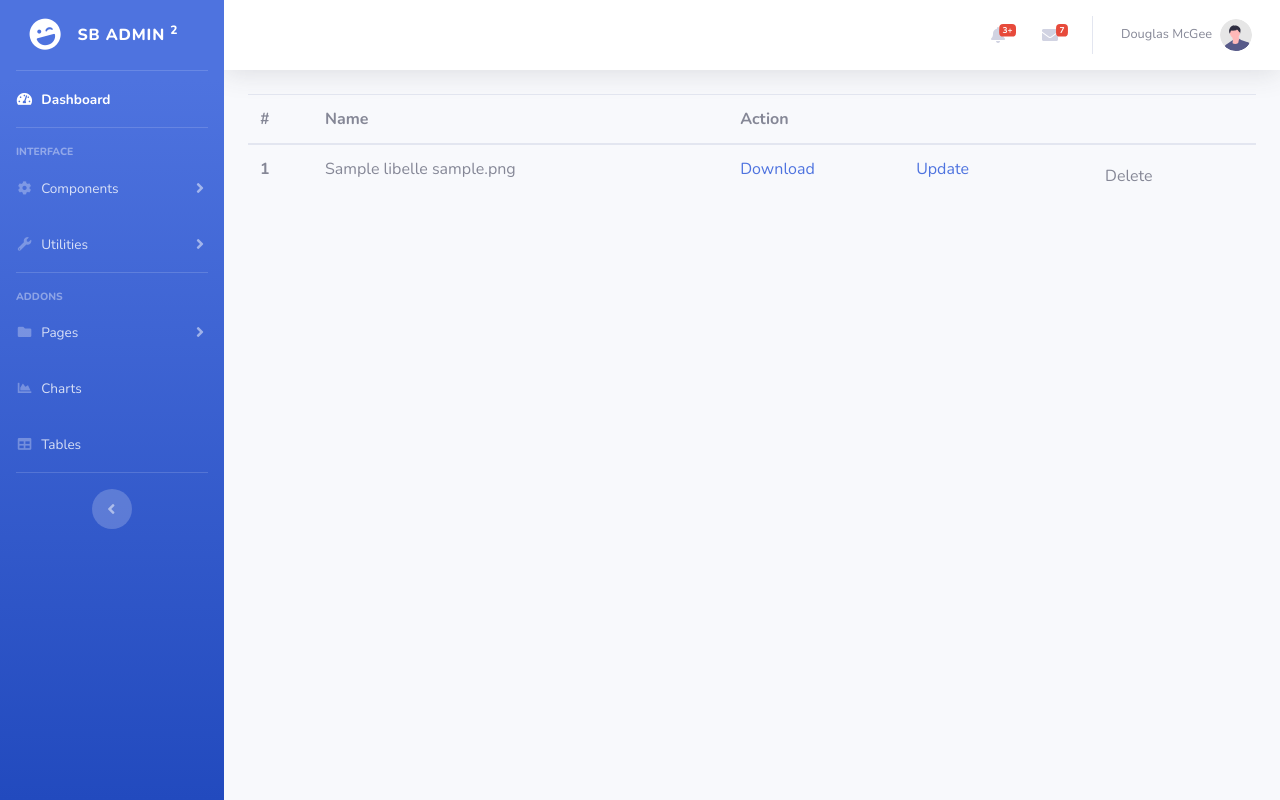
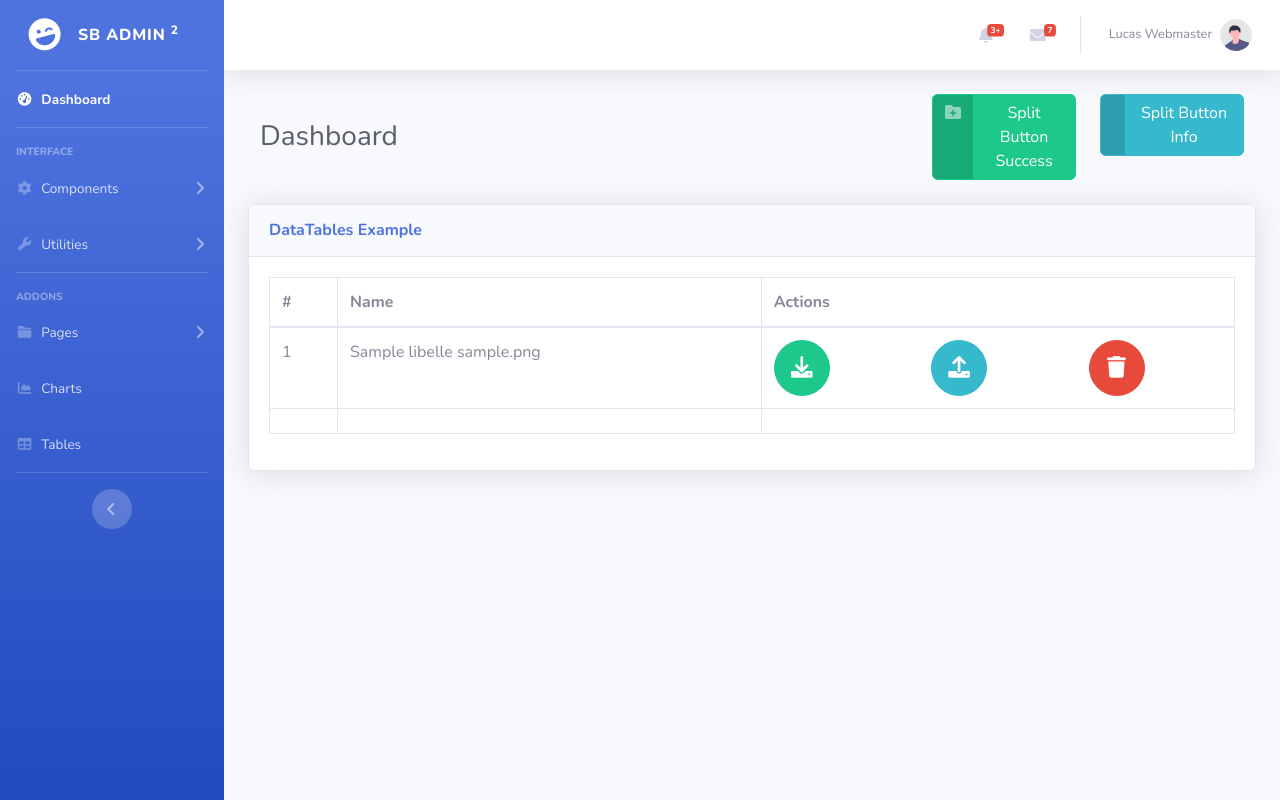
Before and after one commit to LucasEsti/projet-upload, a Symfony app: template templates/main/index.html.twig in a window 1280 px wide. Run offline with Twig, Linux system fonts and the light colour scheme; the template is opened without the code that fills it: most values are stand-ins (such as "Sample title", 1, 10 or a date in 2020); some libraries are stand-ins or nearby versions.

Commit message:
integration front admin

```diff
--- a/templates/base.html.twig
+++ b/templates/base.html.twig
@@ -18,7 +18,9 @@
                 rel="stylesheet">
 
             <!-- Custom styles for this template-->
+            <link rel="stylesheet" href="https://pro.fontawesome.com/releases/v6.0.0-beta1/css/all.css">
             <link href="{{ asset('startbootstrap-sb-admin-2-gh-pages/css/sb-admin-2.min.css') }}" rel="stylesheet">
+            <link href="{{ asset('startbootstrap-sb-admin-2-gh-pages/vendor/datatables/dataTables.bootstrap4.min.css') }}" rel="stylesheet">
              {#{{ encore_entry_link_tags('app') }}#}
         {% endblock %}
 
@@ -309,7 +311,7 @@
                         <li class="nav-item dropdown no-arrow">
                             <a class="nav-link dropdown-toggle" href="#" id="userDropdown" role="button"
                                 data-toggle="dropdown" aria-haspopup="true" aria-expanded="false">
-                                <span class="mr-2 d-none d-lg-inline text-gray-600 small">Douglas McGee</span>
+                                <span class="mr-2 d-none d-lg-inline text-gray-600 small">Lucas Webmaster</span>
                                 <img class="img-profile rounded-circle"
                                     src="{{ asset('startbootstrap-sb-admin-2-gh-pages/img/undraw_profile.svg') }}">
                             </a>
@@ -342,6 +344,7 @@
                 <!-- End of Topbar -->
 
                    <div class="container-fluid">
+
                        {% block body %}{% endblock %}
                    </div>
                </div>
--- a/templates/main/index.html.twig
+++ b/templates/main/index.html.twig
@@ -3,21 +3,58 @@
 {% block title %}Hello MainController!{% endblock %}
 
 {% block body %}
+    <div class="d-sm-flex align-items-center justify-content-between mb-4">
+        <div class="col-4"><h1 class="h3 mb-0 text-gray-800">Dashboard</h1></div>
+        <div class="col-4"></div>
+        <div class="col-4">
+            <div class="row">
 
-    <div class="example-wrapper">
-        <table class="table">
+
+                <div class="col-6">
+                    <a href="#" class="btn btn-success btn-icon-split">
+                        <span class="icon text-white-50">
+                            <i class="fas fa-folder-plus"></i>
+                        </span>
+                        <span class="text">Split Button Success</span>
+                    </a>
+                </div>
+                <div class="col-6">
+                    <a href="#" class="btn btn-info btn-icon-split">
+                        <span class="icon text-white-50">
+                            <i class="fas fa-file-plus"></i>
+                        </span>
+                        <span class="text">Split Button Info</span>
+                    </a>
+                </div>
+            </div>
+        </div>
+    </div>
+
+    <div class="card shadow mb-4">
+                        <div class="card-header py-3">
+                            <h6 class="m-0 font-weight-bold text-primary">DataTables Example</h6>
+                        </div>
+                        <div class="card-body">
+                            <div class="table-responsive">
+                                <table class="table table-bordered" id="dataTable" width="100%" cellspacing="0">
                                     <thead>
                                         <tr>
-                  <th scope="col">#</th>
-                  <th scope="col">Name</th>
-                  <th scope="col">Action</th>
+                                            <th>#</th>
+                                            <th>Name</th>
+                                            <th>Actions</th>
                                         </tr>
                                     </thead>
+                                    <tfoot>
+                                        <tr>
+                                            <th></th>
+                                            <th></th>
+                                            <th>{{ knp_pagination_render(datas) }}</th>
+                                        </tr>
+                                    </tfoot>
                                     <tbody>
-
                                         {% for data in datas %}
                                             <tr>
-                        <th scope="row">1</th>
+                                                <td>1</td>
                                                 <td>
                                                       {% if data.libelle is defined  %}
                                                           {{ data.libelle }}
@@ -29,12 +66,21 @@
                                                 <td>
                                                     {% if data.brochureFilename is defined %}
                                                         <div class="row">
-                                    <div class="col-4"><a href="{{ asset('uploads/brochures/' ~ data.brochureFilename) }}">Download</a></div>
-                                    <div class="col-4"><a href="{{ path('product_edit_file', {'id': data.id}) }}">Update</a></div>
+                                                            <div class="col-4">
+                                                                <a href="{{ asset('uploads/brochures/' ~ data.brochureFilename) }}" class="btn btn-success btn-circle btn-lg">
+                                                                    <i class="fas fa-download"></i>
+                                                                </a>
+                                                            </div>
+                                                            <div class="col-4">
+                                                                <a href="{{ path('product_edit_file', {'id': data.id}) }}" class="btn btn-info btn-circle btn-lg">
+                                                                    <i class="fas fa-upload"></i>
+                                                                </a>
+                                                            </div>
+
                                                             <div class="col-4">
                                                                 <form method="post" action="{{ path('product_delete', {'id': data.id}) }}" onsubmit="return confirm('Are you sure you want to delete this item?');">
                                                                     <input type="hidden" name="_token" value="{{ csrf_token('delete' ~ data.id) }}">
-                                            <button class="btn">Delete</button>
+                                                                    <button class="btn btn-danger btn-circle btn-lg"><i class="fas fa-trash"></i></button>
                                                                 </form>
                                                             </div>
                                                         </div>
@@ -46,10 +92,10 @@
                                             </tr>
                                         {% endfor %}
                                     </tbody>
-
                                 </table>
-        {{ knp_pagination_render(datas) }}
+                            </div>
+                        </div>
+                    </div>
 
 
-    </div>
 {% endblock %}
```
Lines whose indentation alone changed are shown as unchanged.
